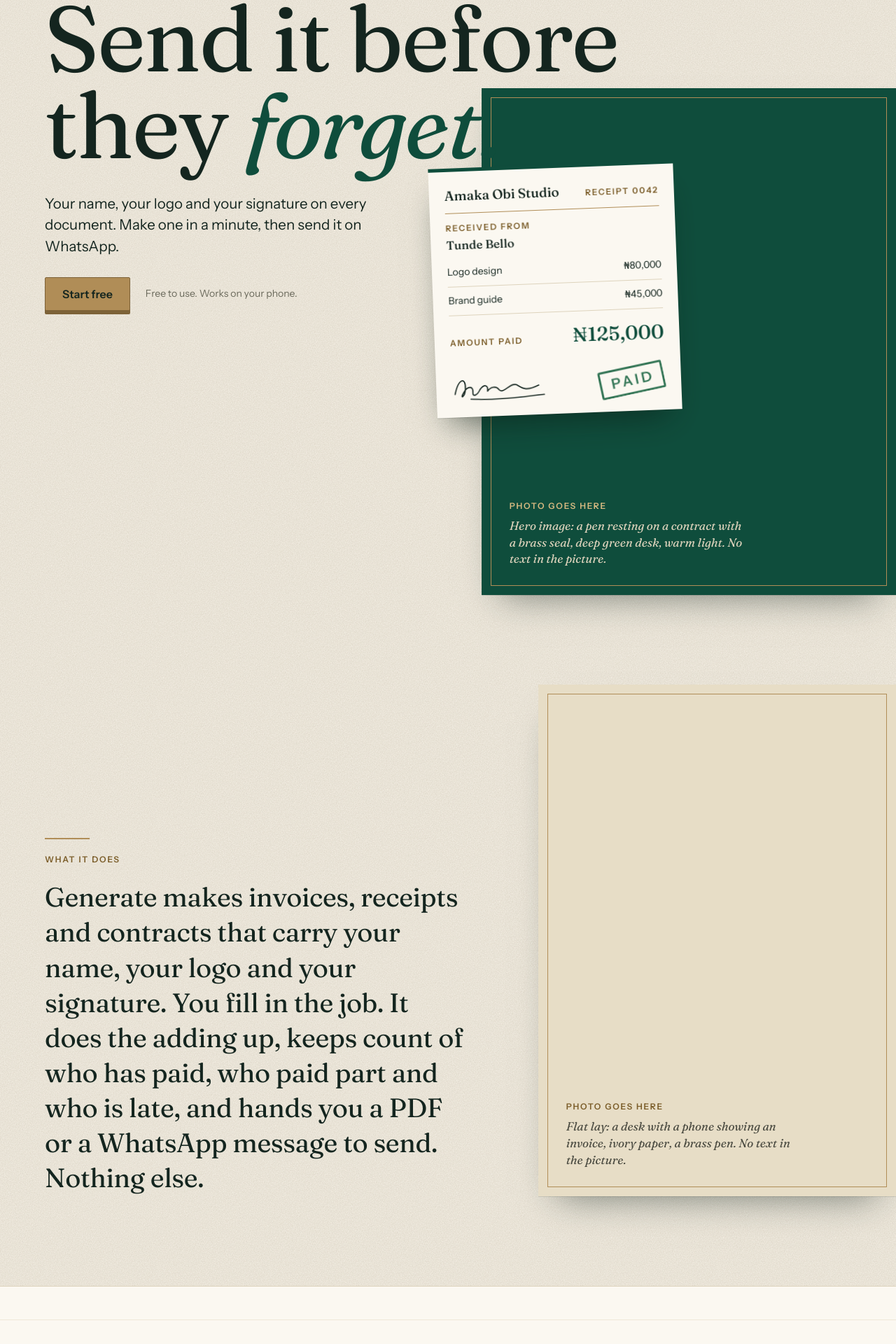
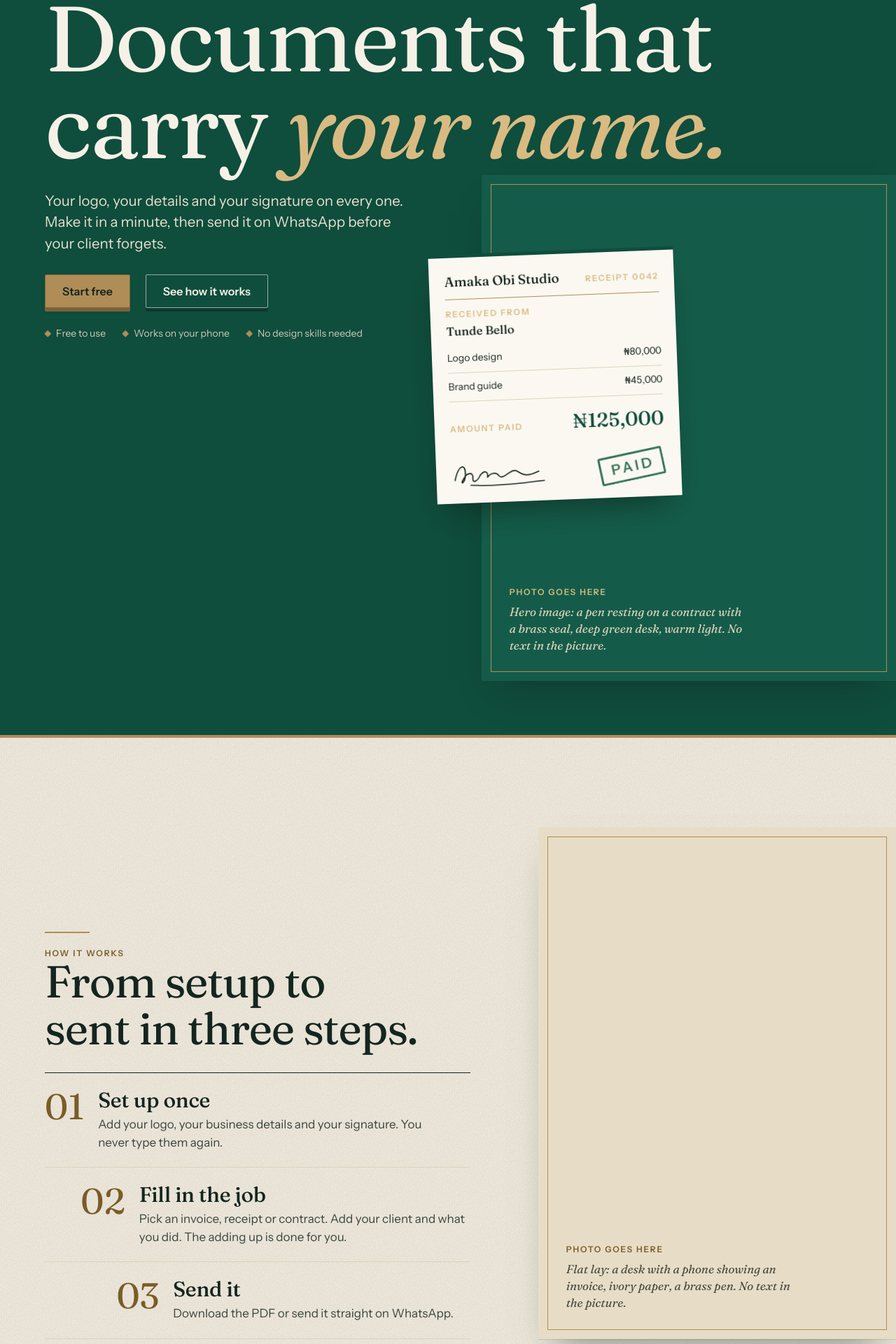
Before and after one commit to Thatfideliagirl/GENERATE, a React (Vite) app: page / in a window 1280 px wide. Shown: the part 180-2100 px from the top of the page at 70% size. Built offline with nearby package versions, Linux system fonts and the light colour scheme.

Commit message:
Landing: emerald hero, nav links, numbered steps, feature list
Co-Authored-By: Claude Sonnet 5.5 <noreply@anthropic.com>
Claude-Session: https://claude.ai/code/session_012wYL95FeHvN21Suxf4B9km

```diff
--- a/src/pages/Landing.tsx
+++ b/src/pages/Landing.tsx
@@ -81,6 +81,12 @@ export default function Landing() {
       <header className="lp-top">
         <nav className="lp-nav" aria-label="Main">
           <img className="lp-logo" src="./logo.png" alt={BRAND} width={180} height={40} />
+          <ul className="lp-links">
+            <li><a href="#how">How it works</a></li>
+            <li><a href="#try">Try it</a></li>
+            <li><a href="#features">What it does</a></li>
+            <li><a href="#who">Who it is for</a></li>
+          </ul>
           <button className="lp-btn ghost" onClick={go}>
             {cta}
           </button>
@@ -92,17 +98,24 @@ export default function Landing() {
           <div className="lp-hero-text">
             <p className="lp-label lp-kicker">Invoices, receipts and contracts</p>
             <h1 className="lp-h1">
-              Send it before they <em>forget.</em>
+              Documents that carry <em>your name.</em>
             </h1>
             <p className="lp-lede">
-              Your name, your logo and your signature on every document. Make one in a minute, then send it on WhatsApp.
+              Your logo, your details and your signature on every one. Make it in a minute, then send it on WhatsApp before your client forgets.
             </p>
             <div className="lp-cta-row">
               <button className="lp-btn brass" onClick={go}>
                 {cta}
               </button>
-              <span className="lp-note">Free to use. Works on your phone.</span>
+              <a className="lp-btn line" href="#how">
+                See how it works
+              </a>
             </div>
+            <ul className="lp-ticks">
+              <li>Free to use</li>
+              <li>Works on your phone</li>
+              <li>No design skills needed</li>
+            </ul>
           </div>
           <div className="lp-hero-art">
             <Photo
@@ -119,18 +132,35 @@ export default function Landing() {
           </div>
         </section>
 
-        <section className="lp-statement" aria-labelledby="what">
+        <section className="lp-statement" id="how" aria-labelledby="what">
           <div className="lp-statement-text">
-            <p className="lp-label" id="what">
-              What it does
-            </p>
-            <Rise>
-              <p className="lp-big">
-                Generate makes invoices, receipts and contracts that carry your name, your logo and your signature. You fill in the job.
-                It does the adding up, keeps count of who has paid, who paid part and who is late, and hands you a PDF or a WhatsApp message
-                to send. Nothing else.
-              </p>
-            </Rise>
+            <p className="lp-label">How it works</p>
+            <h2 className="lp-h2" id="what">
+              From setup to sent in three steps.
+            </h2>
+            <ol className="lp-steps">
+              <li>
+                <span className="lp-n num">01</span>
+                <div>
+                  <h3>Set up once</h3>
+                  <p>Add your logo, your business details and your signature. You never type them again.</p>
+                </div>
+              </li>
+              <li>
+                <span className="lp-n num">02</span>
+                <div>
+                  <h3>Fill in the job</h3>
+                  <p>Pick an invoice, receipt or contract. Add your client and what you did. The adding up is done for you.</p>
+                </div>
+              </li>
+              <li>
+                <span className="lp-n num">03</span>
+                <div>
+                  <h3>Send it</h3>
+                  <p>Download the PDF or send it straight on WhatsApp.</p>
+                </div>
+              </li>
+            </ol>
           </div>
           <Photo
             src={IMAGES.desk}
@@ -143,7 +173,7 @@ export default function Landing() {
           />
         </section>
 
-        <section className="lp-try" aria-labelledby="try">
+        <section className="lp-try" id="try" aria-labelledby="try">
           <div className="lp-try-head">
             <p className="lp-label">Try it now</p>
             <h2 className="lp-h2" id="try">
@@ -181,11 +211,11 @@ export default function Landing() {
           </div>
         </section>
 
-        <section className="lp-story" aria-labelledby="story">
+        <section className="lp-story" id="features" aria-labelledby="story">
           <div className="lp-story-in">
             <p className="lp-label lp-on-dark">Part payments and reminders</p>
             <h2 className="lp-h2 lp-on-dark" id="story">
-              Tunde pays half. You still know what is left.
+              Built for how you get paid. Tunde pays half, you still know what is left.
             </h2>
             <ol className="lp-days">
               <li>
@@ -210,6 +240,11 @@ export default function Landing() {
                 </blockquote>
               </li>
             </ol>
+            <dl className="lp-feats">
+              <div><dt>Any currency</dt><dd>Naira, dollar, pound or euro on every document.</dd></div>
+              <div><dt>A dashboard that counts</dt><dd>What is waiting, what came in and what is overdue.</dd></div>
+              <div><dt>Made for your trade</dt><dd>Quick items for hair, food, design, photography, fashion and consulting.</dd></div>
+            </dl>
           </div>
         </section>
 
@@ -238,7 +273,7 @@ export default function Landing() {
           </div>
         </section>
 
-        <section className="lp-who" aria-labelledby="who">
+        <section className="lp-who" id="who" aria-labelledby="who">
           <p className="lp-label">Who it is for</p>
           <h2 className="lp-h2" id="who">
             If someone still owes you, this is for you.
--- a/src/styles/landing.css
+++ b/src/styles/landing.css
@@ -196,3 +196,47 @@
   .lp-hero-photo,.lp-doc.play,.lp-doc.play *{animation:none!important}
   .lp-btn{transition:none}
 }
+
+/* v2: emerald hero, nav links, numbered steps, feature list */
+html{scroll-behavior:smooth}
+@media (prefers-reduced-motion:reduce){html{scroll-behavior:auto}}
+.lp-links{display:none;list-style:none;margin:0;padding:0;gap:28px}
+.lp-links a{color:var(--ink);text-decoration:none;font:500 15px var(--ui);padding:8px 0;border-bottom:1.5px solid transparent}
+.lp-links a:hover{border-bottom-color:var(--br)}
+.lp-links a:focus-visible{outline:3px solid var(--em);outline-offset:4px}
+@media (min-width:900px){.lp-links{display:flex}}
+
+.lp-herowrap{background:var(--em);border-bottom:4px solid var(--br)}
+.lp-hero{max-width:none;margin:0;background:var(--em);color:var(--on);border-bottom:4px solid var(--br);padding-bottom:clamp(40px,6vw,80px);padding-left:max(var(--gx),calc((100% - 1400px)/2 + var(--gx)));padding-right:max(var(--gx),calc((100% - 1400px)/2 + var(--gx)))}
+.lp-hero .lp-label{color:var(--brass-lt)}
+.lp-h1{color:var(--on)}
+.lp-h1 em{color:var(--brass-lt)}
+.lp-lede{color:#E7E0CF}
+.lp-btn.line{display:inline-flex;align-items:center;text-decoration:none;color:var(--on);border-color:rgba(246,241,231,.6);box-shadow:0 5px 0 rgba(0,0,0,.25)}
+.lp-btn.line:hover{border-color:var(--brass-lt);color:var(--brass-lt)}
+.lp-btn.line:focus-visible,.lp-hero .lp-btn:focus-visible{outline-color:var(--brass-lt)}
+.lp-ticks{list-style:none;display:flex;flex-wrap:wrap;gap:8px 24px;margin:26px 0 0;padding:0;font-size:14px;color:#CFC8B6}
+.lp-ticks li::before{content:'';display:inline-block;width:7px;height:7px;background:var(--br);margin-right:9px;transform:rotate(45deg) translateY(-1px)}
+.lp-hero .lp-ph{background:#145C49}
+@media (min-width:900px){.lp-hero{grid-template-rows:auto auto auto auto 1fr}}
+
+.lp-steps{list-style:none;margin:30px 0 0;padding:0;border-top:1px solid var(--ink)}
+.lp-steps li{display:grid;grid-template-columns:auto minmax(0,1fr);gap:20px;padding:22px 0;border-bottom:1px solid var(--ln)}
+.lp-steps li:nth-child(2){padding-left:clamp(0px,4vw,56px)}
+.lp-steps li:nth-child(3){padding-left:clamp(0px,8vw,112px)}
+.lp-n{font:400 clamp(34px,4vw,52px)/1 var(--hd);color:var(--brass-ink)}
+.lp-steps h3{font:500 clamp(22px,2.4vw,30px)/1.1 var(--hd);margin:0 0 6px;letter-spacing:-.01em}
+.lp-steps p{margin:0;font-size:17px;line-height:1.5;max-width:28em;color:#3A453F}
+
+.lp-story .lp-h2{max-width:16em}
+.lp-feats{margin:clamp(40px,6vw,80px) 0 0;padding:0;display:grid;gap:0;border-top:1px solid rgba(217,187,130,.45)}
+.lp-feats>div{padding:16px 0;border-bottom:1px solid rgba(217,187,130,.25)}
+.lp-feats dt{font:500 22px/1.2 var(--hd);color:var(--on)}
+.lp-feats dd{margin:4px 0 0;color:#CFC8B6;font-size:16px}
+@media (min-width:900px){.lp-feats{grid-template-columns:repeat(3,minmax(0,1fr));column-gap:36px;border-top:0}.lp-feats>div{border-top:1px solid rgba(217,187,130,.45);border-bottom:0}}
+@media (min-width:900px){
+  .lp-hero{grid-template-rows:auto auto auto auto auto 1fr}
+  .lp-ticks{grid-column:1;grid-row:5;align-self:start}
+  .lp-hero-art{grid-row:3/7;margin-top:8px}
+  .lp-lede{margin-top:30px}
+}
```
